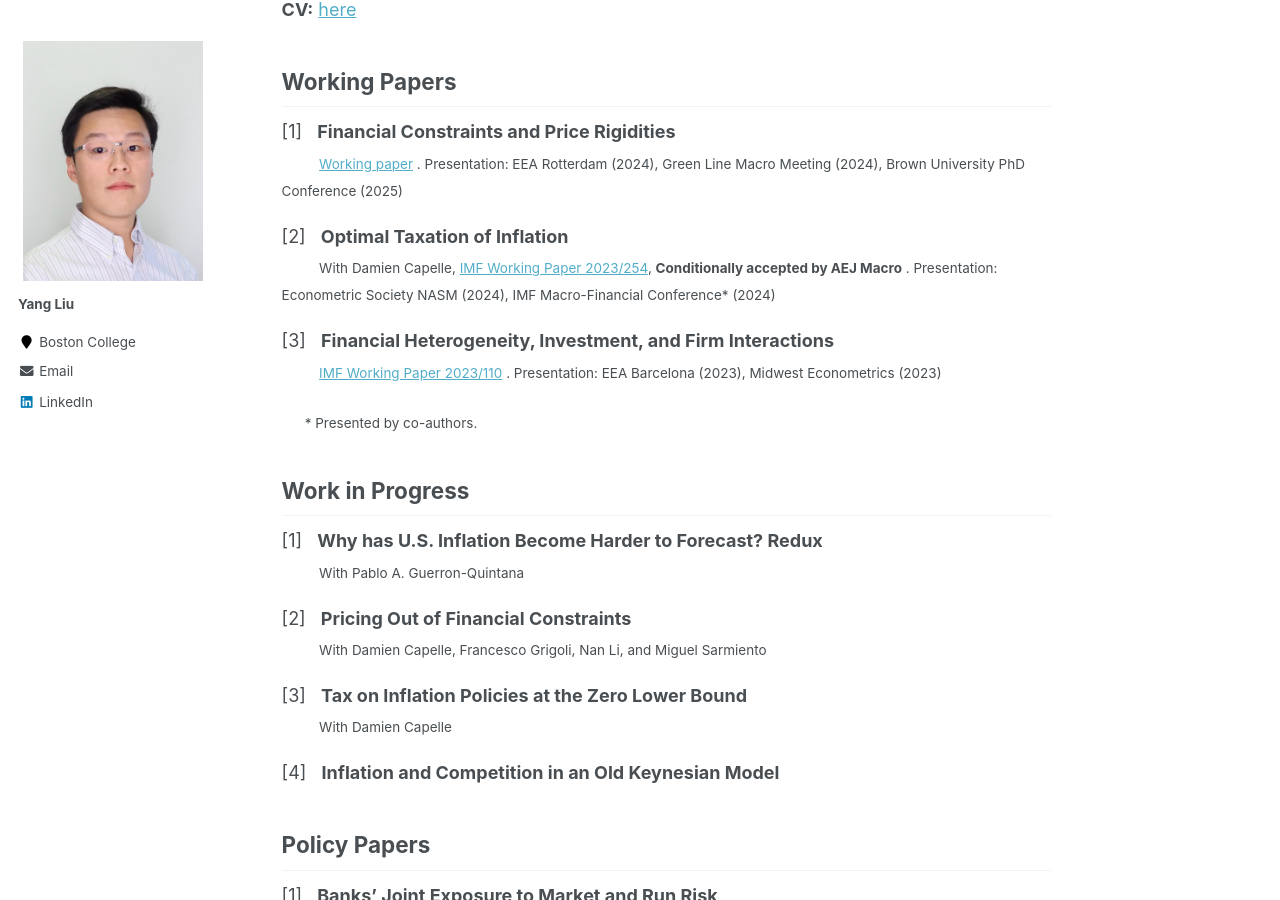
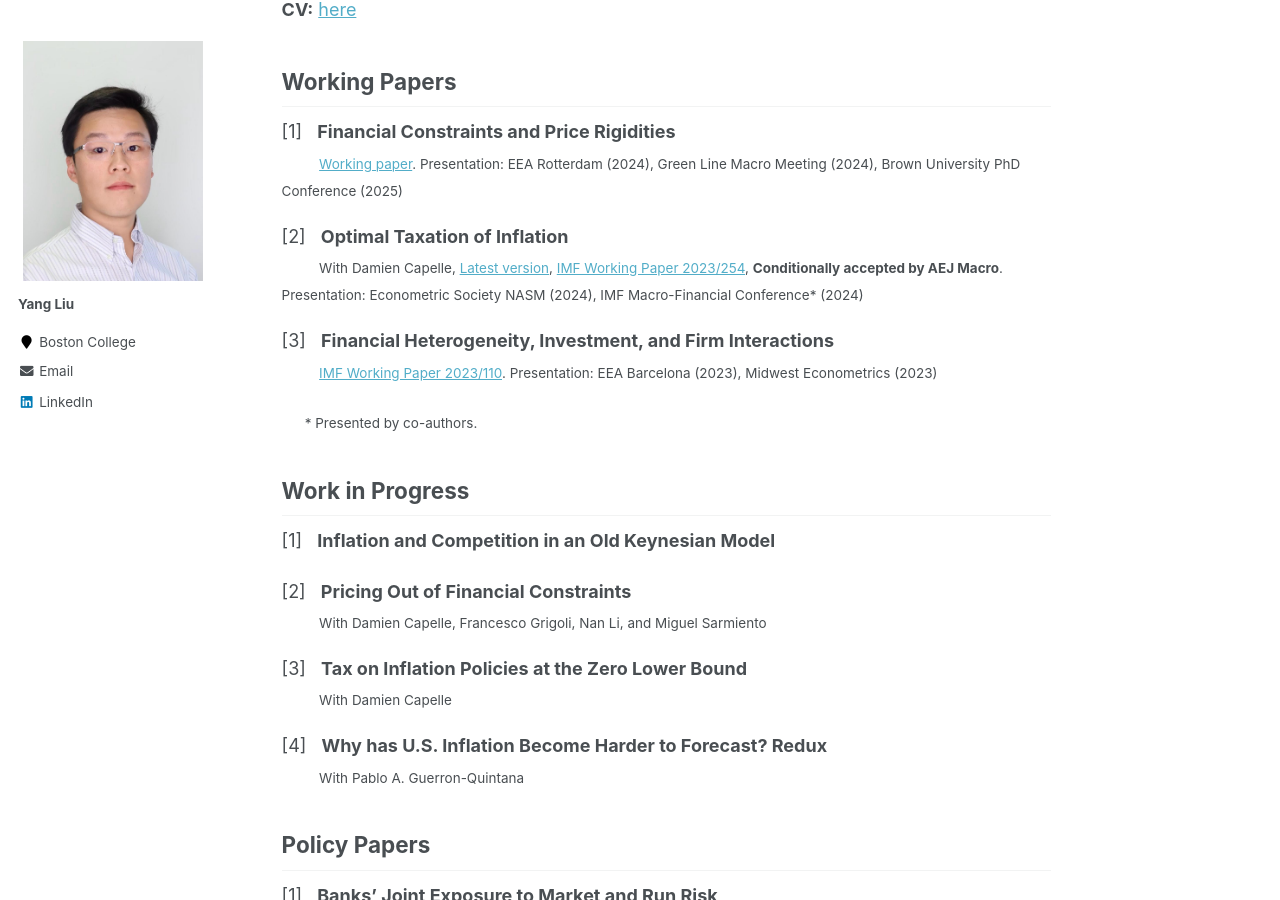
Before and after one commit to yangliu-95/yangliu-95.github.io, a Jekyll site: the page built from _pages/home.md, in a window 1280 px wide and 900 px high, scrolled down 292 px. Built offline with Jekyll 4.4.1, drawn with Linux system fonts in a browser that asks for light colours; part of the change alters nothing that is shown.

Commit message:
Update home.md

```diff
--- a/_pages/home.md
+++ b/_pages/home.md
@@ -17,21 +17,20 @@ I am a Ph.D. student in Economics at Boston College. I share my research work an
 ## Working Papers
 
 [1] &nbsp; **Financial Constraints and Price Rigidities**  <br>
-<sub> &emsp;&emsp;&ensp; [Working paper](https://papers.ssrn.com/sol3/papers.cfm?abstract_id=5259321) . Presentation: EEA Rotterdam (2024), Green Line Macro Meeting (2024), Brown University PhD Conference (2025) </sub>
+<sub> &emsp;&emsp;&ensp; [Working paper](https://papers.ssrn.com/sol3/papers.cfm?abstract_id=5259321). Presentation: EEA Rotterdam (2024), Green Line Macro Meeting (2024), Brown University PhD Conference (2025) </sub>
 
 [2] &nbsp; **Optimal Taxation of Inflation**  <br>
-<sub> &emsp;&emsp;&ensp;  With Damien Capelle,  [IMF Working Paper 2023/254](https://www.imf.org/en/Publications/WP/Issues/2023/12/08/Optimal-Taxation-of-Inflation-542215), **Conditionally accepted by AEJ Macro** . Presentation: Econometric Society NASM (2024), IMF Macro-Financial Conference* (2024) </sub>
+<sub> &emsp;&emsp;&ensp;  With Damien Capelle, [Latest version](files/WP_TIP_April_2025.pdf), [IMF Working Paper 2023/254](https://www.imf.org/en/Publications/WP/Issues/2023/12/08/Optimal-Taxation-of-Inflation-542215), **Conditionally accepted by AEJ Macro**. Presentation: Econometric Society NASM (2024), IMF Macro-Financial Conference* (2024) </sub>
 
 [3] &nbsp; **Financial Heterogeneity, Investment, and Firm Interactions**  <br>
-<sub> &emsp;&emsp;&ensp;  [IMF Working Paper 2023/110](https://www.imf.org/en/Publications/WP/Issues/2023/05/26/Financial-Heterogeneity-Investment-and-Firm-Interactions-533844) . Presentation: EEA Barcelona (2023), Midwest Econometrics (2023) </sub>
+<sub> &emsp;&emsp;&ensp;  [IMF Working Paper 2023/110](https://www.imf.org/en/Publications/WP/Issues/2023/05/26/Financial-Heterogeneity-Investment-and-Firm-Interactions-533844). Presentation: EEA Barcelona (2023), Midwest Econometrics (2023) </sub>
 
 &emsp; <sub> * Presented by co-authors. </sub>
 
 
 ## Work in Progress
 
-[1] &nbsp; **Why has U.S. Inflation Become Harder to Forecast? Redux**  <br>
-<sub> &emsp;&emsp;&ensp;  With Pablo A. Guerron-Quintana </sub>
+[1] &nbsp; **Inflation and Competition in an Old Keynesian Model**  <br>
 
 [2] &nbsp; **Pricing Out of Financial Constraints**  <br>
 <sub> &emsp;&emsp;&ensp;  With Damien Capelle, Francesco Grigoli, Nan Li, and Miguel Sarmiento </sub>
@@ -39,7 +38,8 @@ I am a Ph.D. student in Economics at Boston College. I share my research work an
 [3] &nbsp; **Tax on Inflation Policies at the Zero Lower Bound**  <br>
 <sub> &emsp;&emsp;&ensp;  With Damien Capelle </sub>
 
-[4] &nbsp; **Inflation and Competition in an Old Keynesian Model**  <br>
+[4] &nbsp; **Why has U.S. Inflation Become Harder to Forecast? Redux**  <br>
+<sub> &emsp;&emsp;&ensp;  With Pablo A. Guerron-Quintana </sub>
 
 
 ## Policy Papers
```
